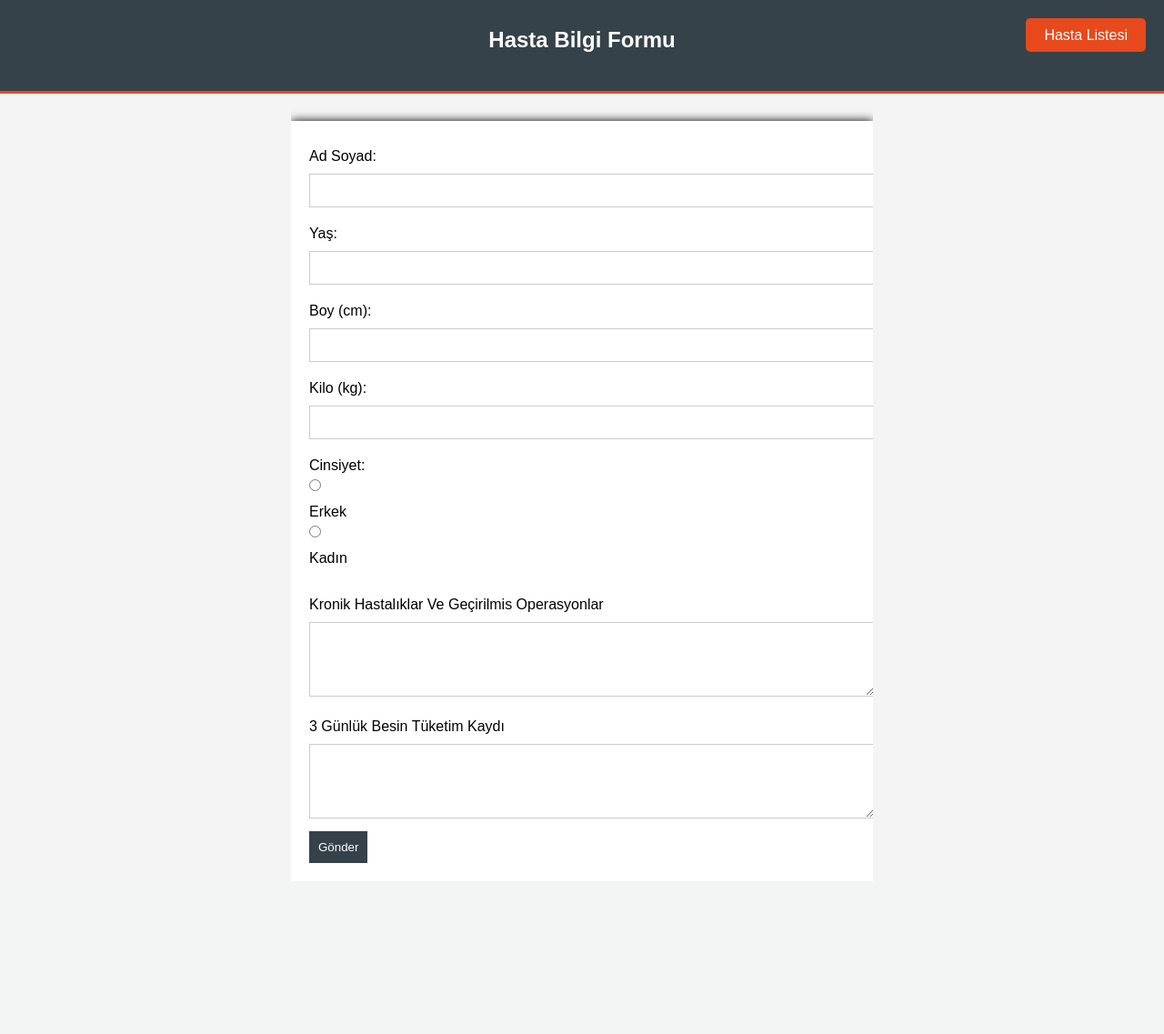
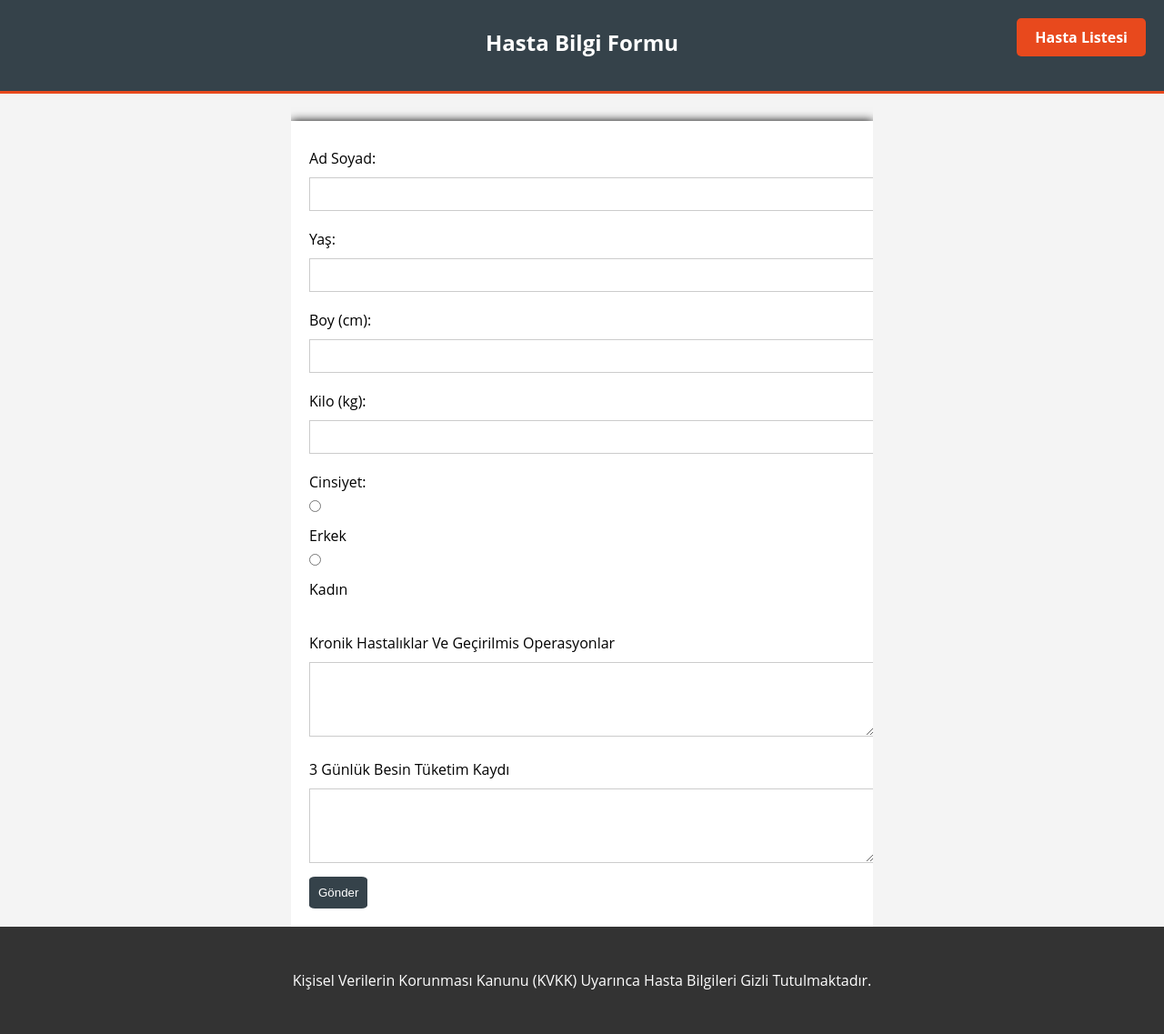
Before and after one commit to jrkurban/diyetisyen_form, a Flask app: page / in a window 1280 px wide. Shown: the whole page at 91% size. Before the commit the page ends 949 px from the top, so only its background shows below. Run offline with Flask 3, Linux system fonts and the light colour scheme.

Commit message:
Add CSS styles and footer to enhance patient form layout

```diff
--- a/templates/index.html
+++ b/templates/index.html
@@ -5,77 +5,7 @@
     <meta name="viewport" content="width=device-width, initial-scale=1.0">
     <title>Hasta Formu</title>
     <link rel="stylesheet" href="style.css">
-    <style>
-        body {
-            font-family: Arial, sans-serif;
-            margin: 0;
-            padding: 0;
-            background-color: #f4f4f4;
-        }
-        .container {
-            width: 50%;
-            margin: auto;
-            overflow: hidden;
-        }
-        header {
-            background: #35424a;
-            color: #ffffff;
-            padding-top: 30px;
-            min-height: 70px;
-            border-bottom: #e8491d 3px solid;
-            position: relative;
-        }
-        header h1 {
-            text-align: center;
-            margin: 0;
-            font-size: 24px;
-        }
-        .button-container {
-            position: absolute;
-            top: 30px;
-            right: 20px;
-        }
-        .button-container a {
-            text-decoration: none;
-            color: #ffffff;
-            background-color: #e8491d;
-            padding: 10px 20px;
-            border-radius: 5px;
-        }
-        .button-container a:hover {
-            background-color: #35424a;
-        }
-        .form-container {
-            background: #ffffff;
-            padding: 20px;
-            margin-top: 30px;
-            box-shadow: 0px 0px 10px 0px #000;
-        }
-        .form-container label {
-            display: block;
-            margin: 10px 0 5px 0;
-        }
-        .form-container input[type="text"], .form-container input[type="number"], .form-container textarea {
-            width: 100%;
-            padding: 10px;
-            margin: 5px 0 10px 0;
-            border: 1px solid #ccc;
-        }
-        .form-container input[type="radio"] {
-            margin: 0 10px 0 0;
-        }
-        .form-container input[type="submit"] {
-            background: #35424a;
-            color: #ffffff;
-            border: 0;
-            padding: 10px;
-            cursor: pointer;
-        }
-        .form-container input[type="submit"]:hover {
-            background: #e8491d;
-        }
-    </style>
-</head>
+    </head>
 <body>
     <header>
         <div class="container">
@@ -117,5 +47,6 @@
             </form>
         </div>
     </div>
+<footer>Kişisel Verilerin Korunması Kanunu (KVKK) Uyarınca Hasta Bilgileri Gizli Tutulmaktadır. </footer>
 </body>
 </html>
--- a/templates/style.css
+++ b/templates/style.css
@@ -0,0 +1,85 @@
+body {
+    font-family: 'Open Sans', sans-serif;
+    margin: 0;
+    padding: 0;
+    background-color: #f4f4f4;
+}
+.container {
+    width: 50%;
+    margin: auto;
+    overflow: hidden;
+}
+header {
+    background: #35424a;
+    color: #ffffff;
+    padding-top: 30px;
+    min-height: 70px;
+    border-bottom: #e8491d 3px solid;
+    position: relative;
+}
+header h1 {
+    text-align: center;
+    margin: 0;
+    font-size: 24px;
+}
+.button-container {
+    position: absolute;
+    top: 30px;
+    right: 20px;
+}
+.button-container a {
+    text-decoration: none;
+    color: #ffffff;
+    background-color: #e8491d;
+    padding: 10px 20px;
+    border-radius: 5px;
+    cursor: pointer;
+    font-weight: bold;
+    border: none;
+    outline: none;
+
+}
+.button-container a:hover {
+    background-color: #111;
+}
+.form-container {
+    background: #ffffff;
+    padding: 20px;
+    margin-top: 30px;
+    box-shadow: 0px 0px 10px 0px #000;
+}
+.form-container label {
+    display: block;
+    margin: 10px 0 5px 0;
+}
+.form-container input[type="text"], .form-container input[type="number"], .form-container textarea {
+    width: 100%;
+    padding: 10px;
+    margin: 5px 0 10px 0;
+    border: 1px solid #ccc;
+}
+.form-container input[type="radio"] {
+    margin: 0 10px 0 0;
+}
+.form-container input[type="submit"] {
+    background: #35424a;
+    color: #ffffff;
+    border: 0;
+    padding: 10px;
+    cursor: pointer;
+    border-radius: 10%;
+}
+.form-container input[type="submit"]:hover {
+    background: #e8491d;
+    border-radius: 10%;
+
+}
+
+footer{
+    padding: 3rem;
+    display: flex;
+    align-items: center;
+    justify-content: center;
+    background-color: #333;
+    color: #fff;
+}
```
Also changed, not shown: 1 other file.
